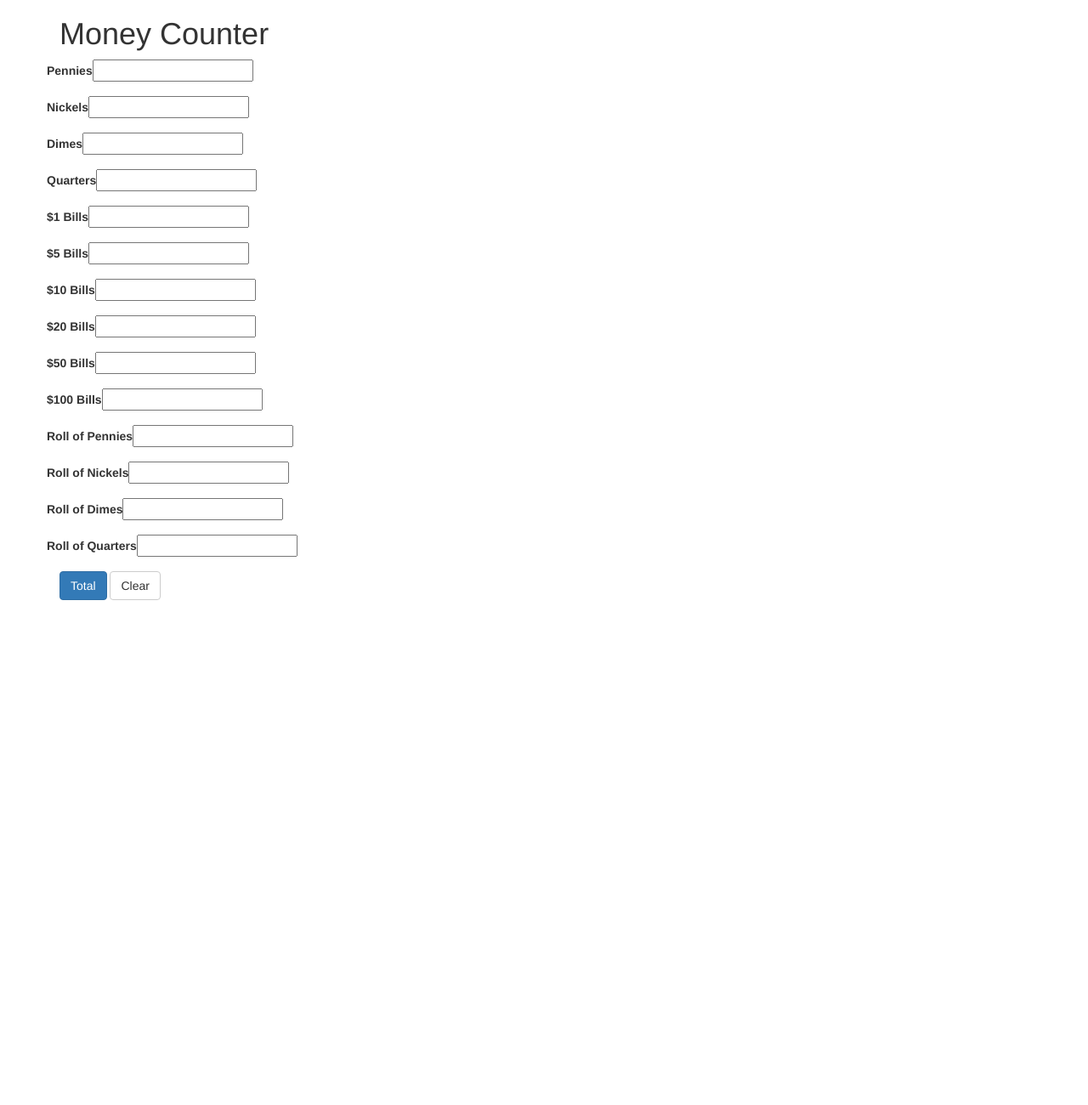
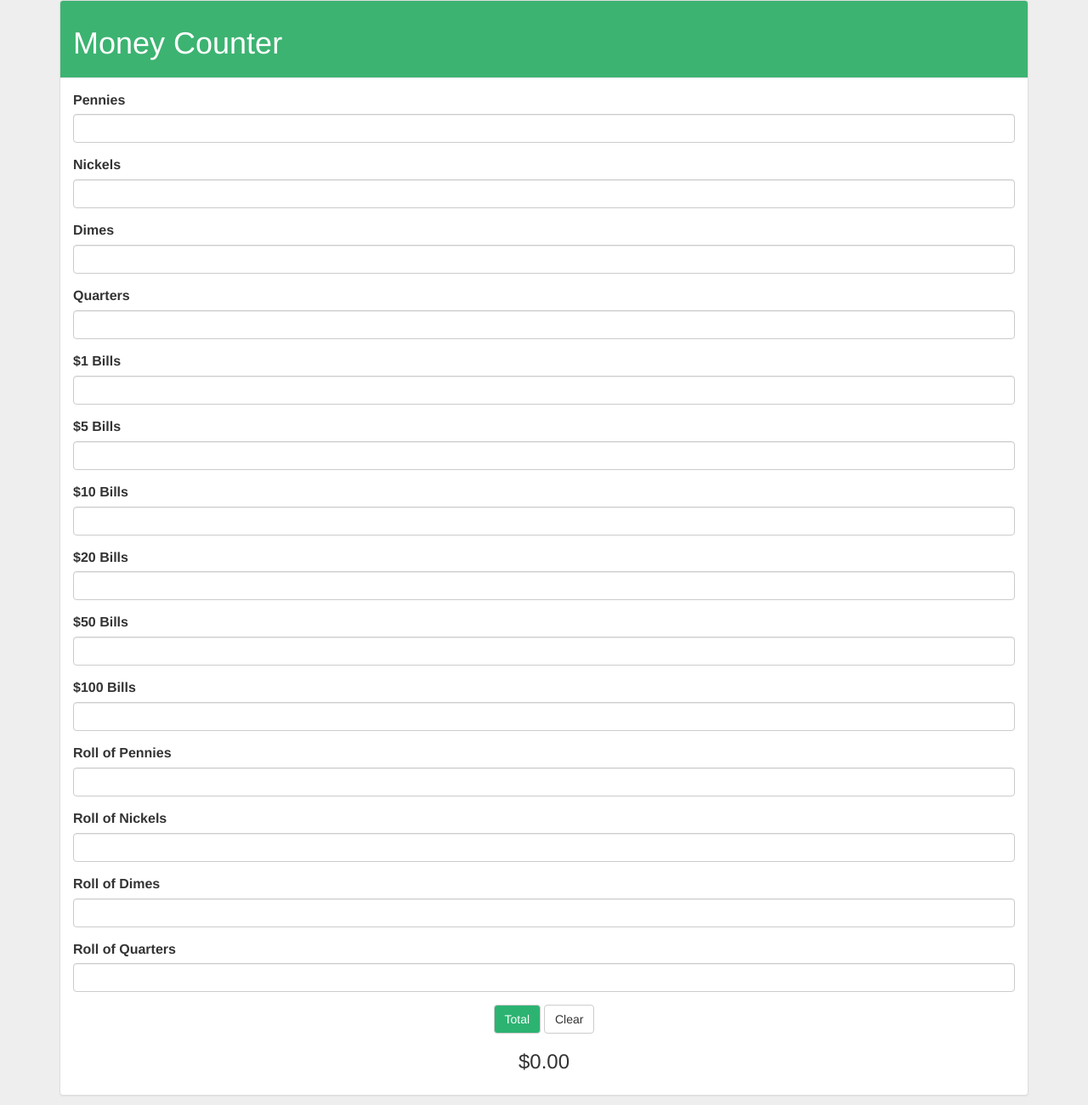
Before and after one commit to schumarty/money_count, a plain HTML site: page index.html in a window 1280 px wide. Shown: the whole page at 85% size. Before the commit the page ends 800 px from the top, so only its background shows below. Drawn offline with nearby package versions, Linux system fonts and the light colour scheme.

Commit message:
Created a file for custom CSS styling and began fancying up the pages looks

```diff
--- /dev/null
+++ b/css/custom.css
@@ -0,0 +1,17 @@
+body {
+  background-color: #eee;
+}
+
+.money-panel > .panel-heading {
+  background-color: #3cb371;
+  color: white;
+}
+
+.btn-total {
+  background-color: #2cb371;
+  color: white;
+}
+
+.currency-label {
+  font-size: 1.6rem;
+}
--- a/index.html
+++ b/index.html
@@ -9,6 +9,8 @@
 
     <!-- Bootstrap -->
     <link href="https://maxcdn.bootstrapcdn.com/bootstrap/3.3.7/css/bootstrap.min.css" rel="stylesheet">
+    <!!-- Overide bootsrap defaults with site specific stylings -->
+    <link href="css/custom.css" rel="stylesheet">
 
     <!-- HTML5 shim and Respond.js for IE8 support of HTML5 elements and media queries -->
     <!-- WARNING: Respond.js doesn't work if you view the page via file:// -->
@@ -19,16 +21,21 @@
   </head>
   <body>
     <div class="container">
-      <h1>Money Counter</h1>
-      <form class="form-horizontal">
-        <div id="currencies"></div>
-        <div id="total">
-          <button type="button" class="btn btn-primary"  onclick="updateTotal()">Total</button>
-          <button type="button" class="btn btn-default"  onclick="clearInputs()">Clear</button>
-          <div id="totalMoney"></div>
-        </div> <!-- #total -->
-
-      </form>
+      <div class="panel panel-default money-panel">
+        <div class="panel-heading">
+          <h1>Money Counter</h1>
+        </div> <!-- panel-heading -->
+        <div class="panel-body currency-card">
+          <form class="form">
+            <div id="currencies"></div>
+          </form>
+          <div id="total" class="text-center">
+            <button type="button" class="btn btn-default btn-total"  onclick="updateTotal()">Total</button>
+            <button type="button" class="btn btn-default btn-clear"  onclick="clearInputs()">Clear</button>
+            <h3 id="totalMoney">$0.00</h3>
+          </div> <!-- #total -->
+        </div> <!-- .currency-card -->
+      </div> <!-- .panel -->
     </div> <!-- container -->
 
     <!-- jQuery (necessary for Bootstrap's JavaScript plugins) -->
--- a/js/counter.js
+++ b/js/counter.js
@@ -82,14 +82,16 @@ const sumMoney = function() {
 let idNum = 0;
 const makeCurrency = function(name, value) {
   const newId = `currency-${idNum}`;
-  idNum += idNum;
+  idNum += 1;
 
   const $label = $("<label>", {
+    "class": "currency-label",
     "for": newId,
   }).html(name);
 
   const $input = $("<input>", {
     "id": newId,
+    "class": "form-control",
     "type": "number",
     "min": "0",
     "data-currency-value": value,
@@ -112,7 +114,7 @@ const updateTotal = function() {
 
 const clearInputs = function() {
   $("input").val("");
-  $("#totalMoney").html("");
+  $("#totalMoney").html("$0.00");
 };
 
 /*******************************************************************************
```
